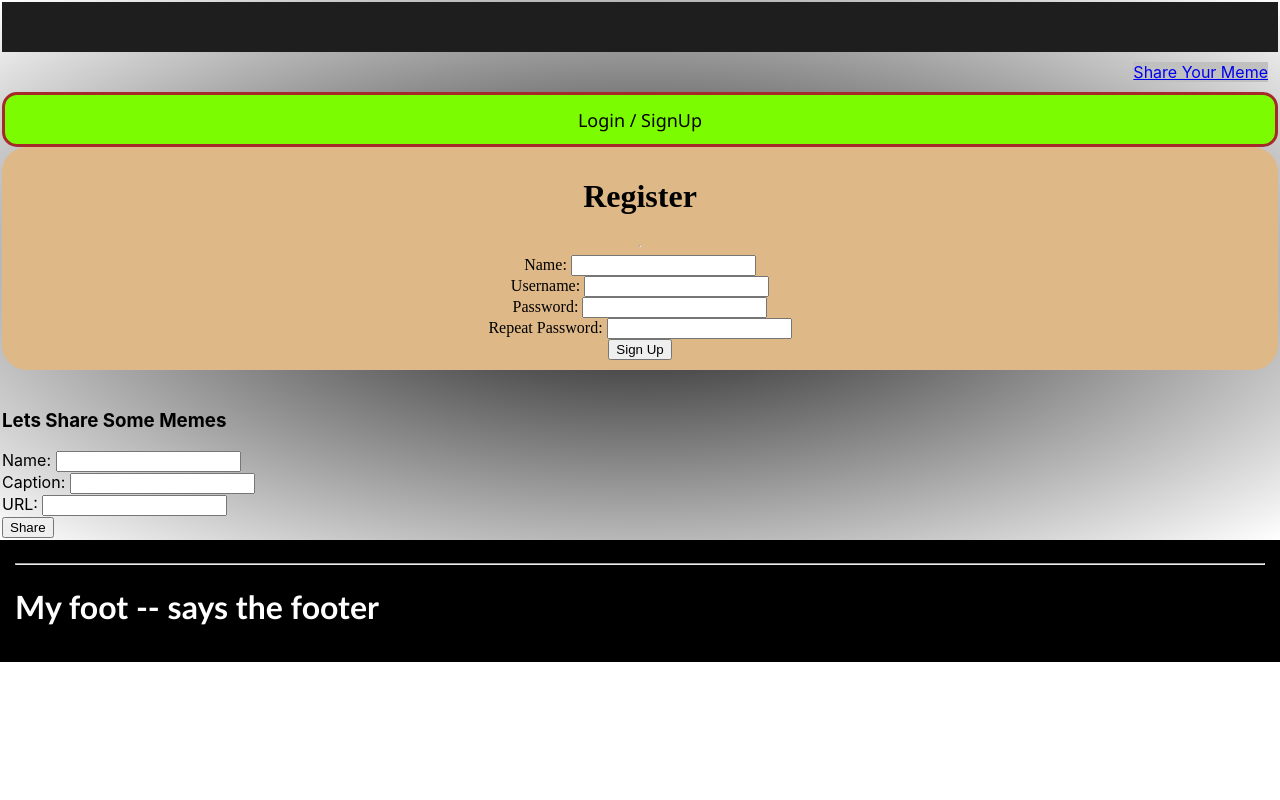
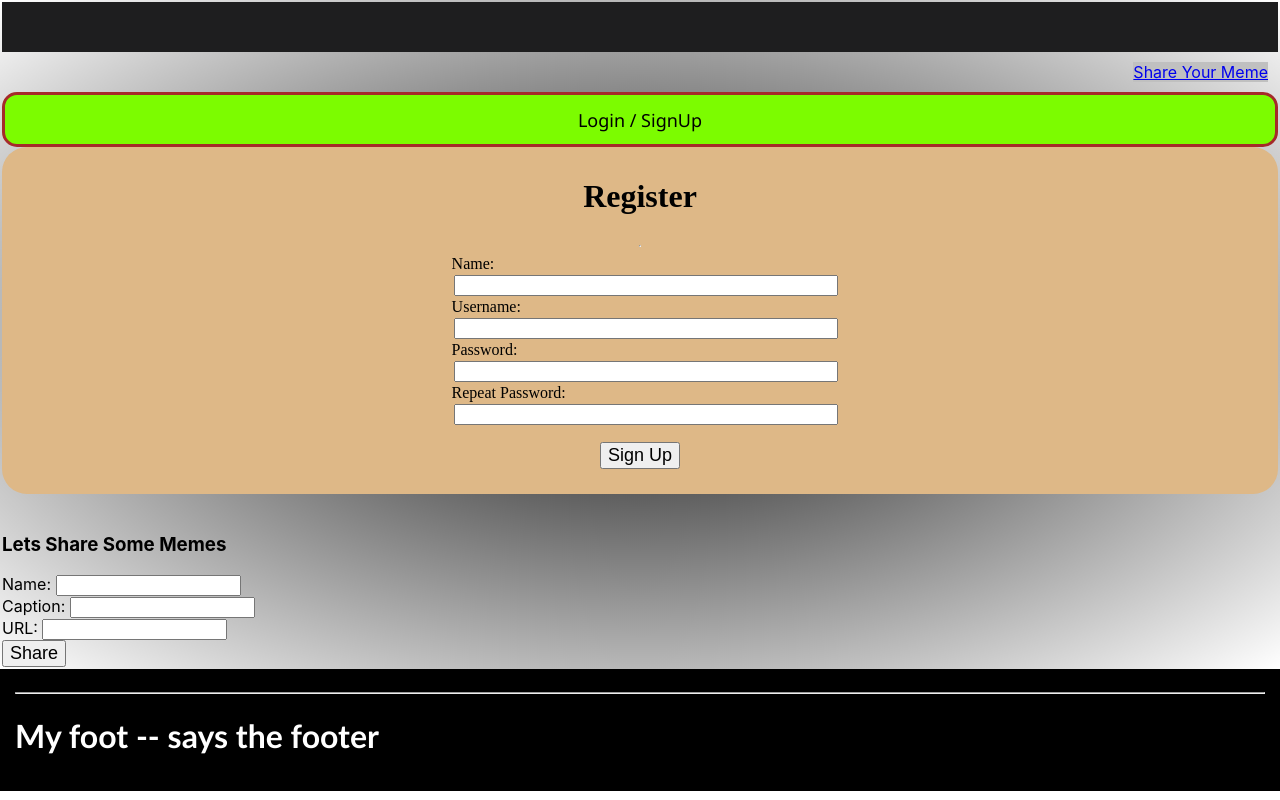
Before and after one commit to nik-kill/xMeme, a React (Create React App) app in the folder frontend/: page /create in a window 1280 px wide. Both pictures are taken after a click on the button "Login / SignUp". Built offline with nearby package versions, Linux system fonts and the light colour scheme.

Commit message:
aligned login form and registration form

```diff
--- a/frontend/src/App.css
+++ b/frontend/src/App.css
@@ -66,6 +66,19 @@
   border-radius: 25px;
 
 }
+.username, .password, .name{
+  width: 30%;
+}
+.loginInput, .signUpInput{
+  margin: 2px;
+  width: 100%;
+}
+.login, .signUp{
+  margin: 15px;
+}
+.btn{
+  font-size: large;
+}
 
 .memeBox{
   display: flex;
--- a/frontend/src/components/login.js
+++ b/frontend/src/components/login.js
@@ -39,7 +39,7 @@ export default class Login extends Component {
                     <label>Username: </label>
                     <input type="text"
                         required
-                        className="form-control"
+                        className="loginInput"
                         value={this.state.username}
                         onChange={this.onChangeUsername}
                     />
@@ -48,12 +48,12 @@ export default class Login extends Component {
                     <label>Password: </label>
                     <input type="password"
                         required
-                        className="form-control"
+                        className="loginInput"
                         value={this.state.password}
                         onChange={this.onChangePassword}
                     />
                 </div>
-                <div className="submit">
+                <div className="login">
                     <input type="submit" value="Login" className="btn" />
                 </div>
 
--- a/frontend/src/components/register.js
+++ b/frontend/src/components/register.js
@@ -55,7 +55,7 @@ export default class Login extends Component {
                     <label>Name: </label>
                     <input type="text"
                         required
-                        className="form-control"
+                        className="signUpInput"
                         value={this.state.name}
                         onChange={this.onChangeName}
                     />
@@ -64,7 +64,7 @@ export default class Login extends Component {
                     <label>Username: </label>
                     <input type="text"
                         required
-                        className="form-control"
+                        className="signUpInput"
                         value={this.state.username}
                         onChange={this.onChangeUsername}
                     />
@@ -73,7 +73,7 @@ export default class Login extends Component {
                     <label>Password: </label>
                     <input type="password"
                         required
-                        className="form-control"
+                        className="signUpInput"
                         value={this.state.password}
                         onChange={this.onChangePassword}
                     />
@@ -82,12 +82,12 @@ export default class Login extends Component {
                     <label>Repeat Password: </label>
                     <input type="password"
                         required
-                        className="form-control"
+                        className="signUpInput"
                         value={this.state.rpassword}
                         onChange={this.onChangeRPassword}
                     />
                 </div>
-                <div className="submit">
+                <div className="signUp">
                     <input type="submit" value="Sign Up" className="btn" />
                 </div>
 
```
